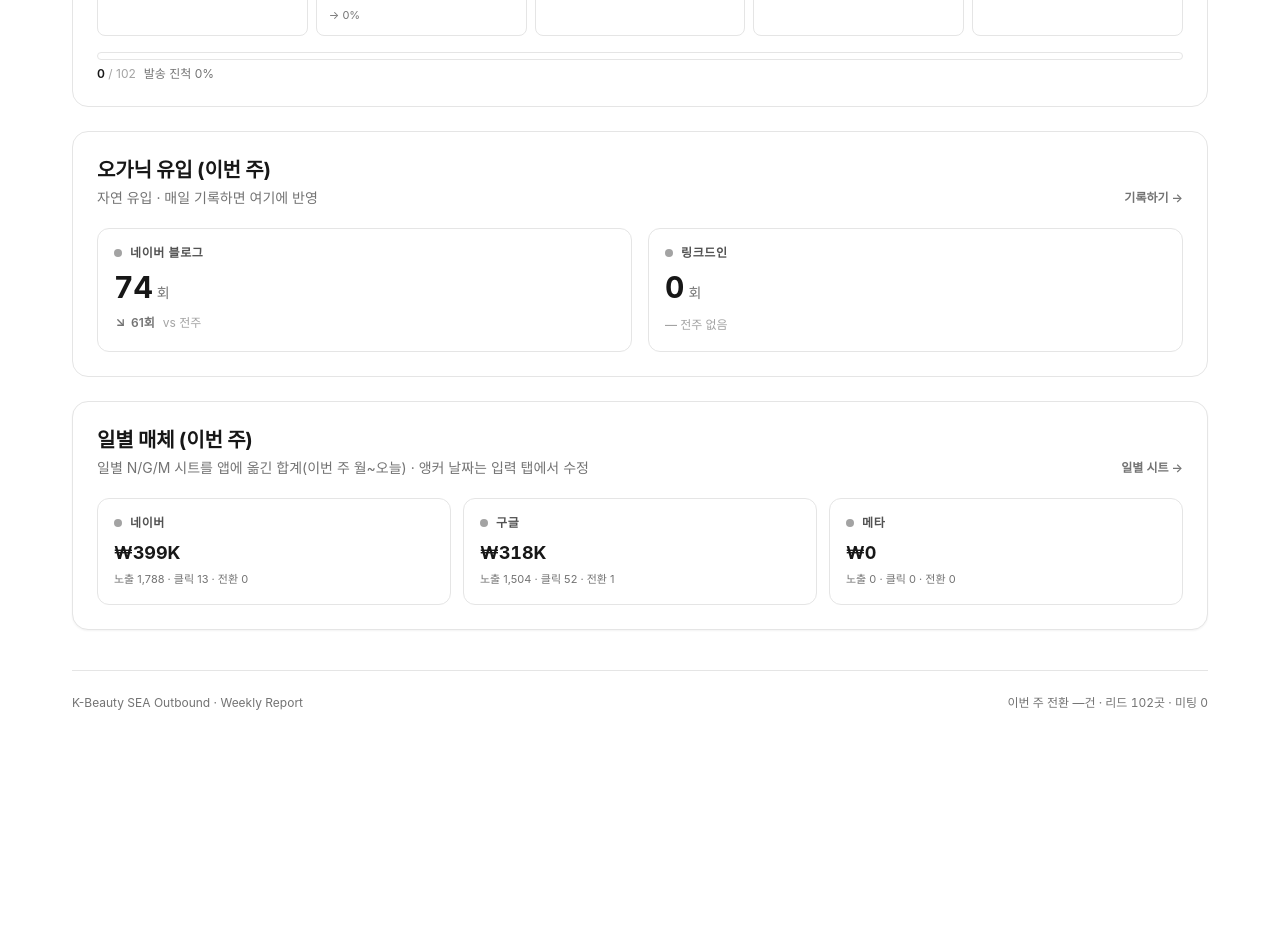
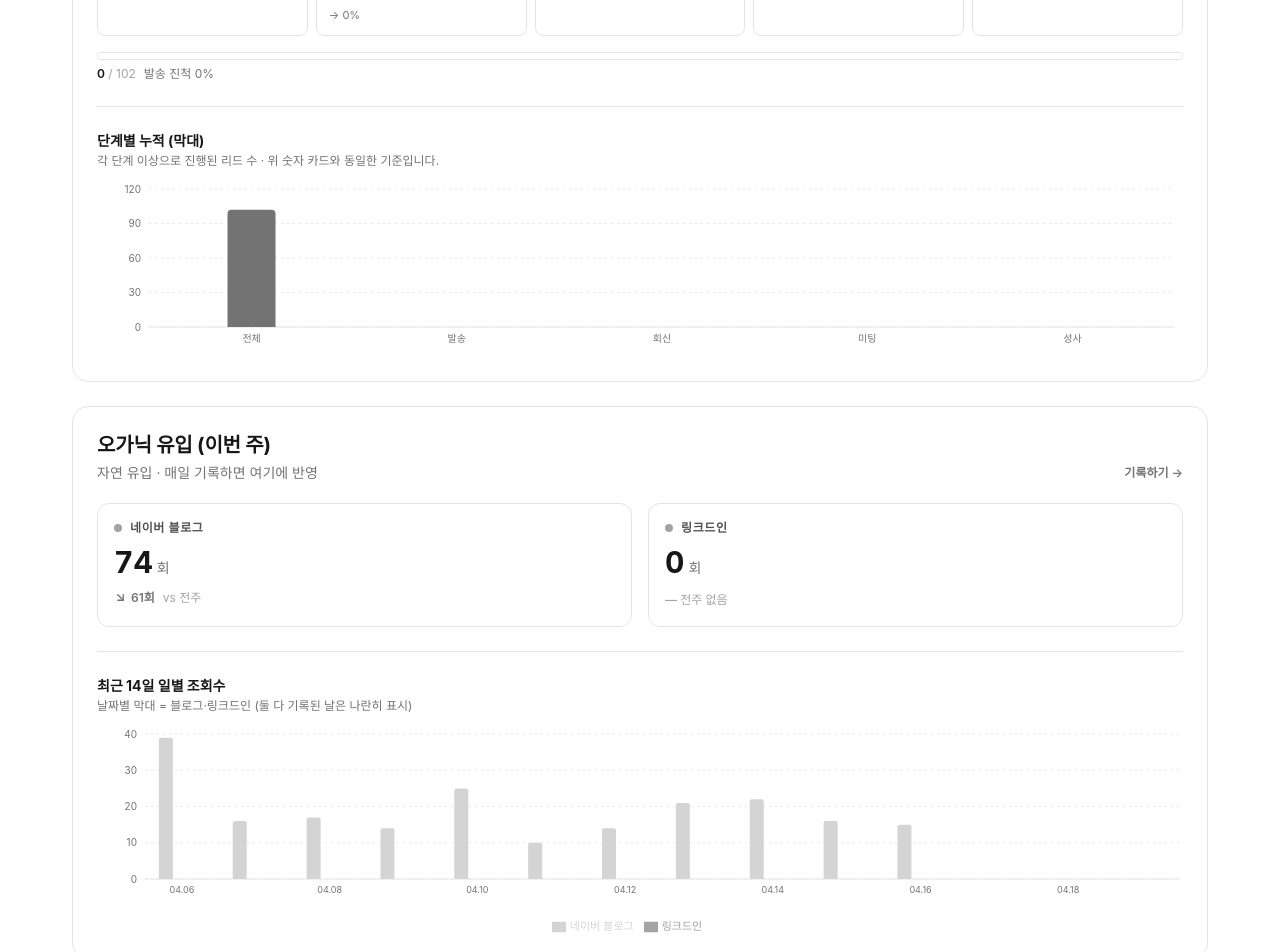
Before and after one commit to kimdododo/my_awesome_project, a Next.js app: page / in a window 1280 px wide. Shown: the part 1280-2232 px from the top of the page. Before the commit the page ends 2023 px from the top, so only its background shows below. Built offline with nearby package versions, Linux system fonts and the light colour scheme; a web font is replaced by a local one.

Commit message:
Week tab: add funnel and organic bar charts

```diff
--- a/src/app/Dashboard.jsx
+++ b/src/app/Dashboard.jsx
@@ -374,6 +374,30 @@ export default function Dashboard() {
   const blogLastWeek = useMemo(() => blog.filter(b => b.date >= lastWeekStart && b.date <= lastWeekEnd).reduce((s, b) => s + b.views, 0), [blog, lastWeekStart, lastWeekEnd]);
   const linkedinThisWeek = useMemo(() => linkedin.filter(b => b.date >= thisWeekStart && b.date <= todayStr).reduce((s, b) => s + b.views, 0), [linkedin, thisWeekStart, todayStr]);
   const linkedinLastWeek = useMemo(() => linkedin.filter(b => b.date >= lastWeekStart && b.date <= lastWeekEnd).reduce((s, b) => s + b.views, 0), [linkedin, lastWeekStart, lastWeekEnd]);
+
+  const funnelChartData = useMemo(() => ([
+    { key: 'total', label: '전체', count: leads.length },
+    { key: 'sent', label: '발송', count: funnelCumulative.sent },
+    { key: 'replied', label: '회신', count: funnelCumulative.replied },
+    { key: 'meeting', label: '미팅', count: funnelCumulative.meeting },
+    { key: 'won', label: '성사', count: funnelCumulative.won },
+  ]), [leads.length, funnelCumulative]);
+
+  const organicDailySeries = useMemo(() => {
+    const bMap = new Map(blog.map(x => [x.date, x.views]));
+    const lMap = new Map(linkedin.map(x => [x.date, x.views]));
+    const rows = [];
+    for (let i = 13; i >= 0; i--) {
+      const d = daysBefore(todayStr, i);
+      rows.push({
+        d,
+        label: `${d.slice(5, 7)}.${d.slice(8, 10)}`,
+        blog: bMap.get(d) ?? 0,
+        linkedin: lMap.get(d) ?? 0,
+      });
+    }
+    return rows;
+  }, [blog, linkedin, todayStr]);
 
   const filteredDailyRows = useMemo(() => {
     const rows = dailyChannelFilter === 'all'
@@ -882,6 +906,38 @@ export default function Dashboard() {
                   <span className="ml-2">발송 진척 {fmtPct(funnelCumulative.sent / (leads.length || 1))}</span>
                 </div>
               </div>
+
+              <div className="mt-6 pt-6 border-t border-neutral-200">
+                <div className="mb-3">
+                  <h3 className="text-sm font-bold text-neutral-900">단계별 누적 (막대)</h3>
+                  <p className="text-xs text-neutral-500 mt-0.5">각 단계 이상으로 진행된 리드 수 · 위 숫자 카드와 동일한 기준입니다.</p>
+                </div>
+                <div className="h-44 w-full min-w-0">
+                  <ResponsiveContainer width="100%" height="100%">
+                    <BarChart data={funnelChartData} margin={{ top: 8, right: 8, left: -8, bottom: 0 }}>
+                      <CartesianGrid strokeDasharray="2 4" stroke="#e5e5e5" vertical={false} />
+                      <XAxis
+                        dataKey="label"
+                        tick={{ fontSize: 10, fill: '#737373' }}
+                        axisLine={{ stroke: '#e5e5e5' }}
+                        tickLine={false}
+                        interval={0}
+                      />
+                      <YAxis tick={{ fontSize: 10, fill: '#737373' }} axisLine={false} tickLine={false} allowDecimals={false} />
+                      <Tooltip
+                        contentStyle={{ background: '#fff', border: '1px solid #e5e5e5', borderRadius: 8, fontSize: 12, padding: '8px 12px' }}
+                        labelStyle={{ color: '#171717', marginBottom: 4, fontWeight: 600 }}
+                        formatter={(v) => [`${fmtNum(v)}곳`, '누적']}
+                      />
+                      <Bar dataKey="count" name="리드" radius={[4, 4, 0, 0]} maxBarSize={48}>
+                        {funnelChartData.map((row, i) => (
+                          <Cell key={row.key} fill={i === 0 ? '#737373' : '#d4d4d4'} />
+                        ))}
+                      </Bar>
+                    </BarChart>
+                  </ResponsiveContainer>
+                </div>
+              </div>
             </Card>
 
             {/* 오가닉 요약 */}
@@ -908,6 +964,39 @@ export default function Dashboard() {
                   </div>
                   <div className="text-3xl font-bold tabular-nums text-neutral-900">{fmtNum(linkedinThisWeek)}<span className="text-sm text-neutral-500 ml-1 font-normal">회</span></div>
                   <div className="mt-1.5"><Delta curr={linkedinThisWeek} prev={linkedinLastWeek} unit="회" small /></div>
+                </div>
+              </div>
+
+              <div className="mt-6 pt-6 border-t border-neutral-200">
+                <div className="mb-3">
+                  <h3 className="text-sm font-bold text-neutral-900">최근 14일 일별 조회수</h3>
+                  <p className="text-xs text-neutral-500 mt-0.5">날짜별 막대 = 블로그·링크드인 (둘 다 기록된 날은 나란히 표시)</p>
+                </div>
+                <div className="h-52 w-full min-w-0">
+                  <ResponsiveContainer width="100%" height="100%">
+                    <BarChart data={organicDailySeries} margin={{ top: 8, right: 4, left: -12, bottom: 0 }}>
+                      <CartesianGrid strokeDasharray="2 4" stroke="#e5e5e5" vertical={false} />
+                      <XAxis
+                        dataKey="label"
+                        tick={{ fontSize: 9, fill: '#737373' }}
+                        axisLine={{ stroke: '#e5e5e5' }}
+                        tickLine={false}
+                        interval={1}
+                      />
+                      <YAxis tick={{ fontSize: 10, fill: '#737373' }} axisLine={false} tickLine={false} allowDecimals={false} />
+                      <Tooltip
+                        contentStyle={{ background: '#fff', border: '1px solid #e5e5e5', borderRadius: 8, fontSize: 12, padding: '8px 12px' }}
+                        labelFormatter={(_, p) => {
+                          const d = p?.[0]?.payload?.d;
+                          return d ? fmtKoreanDate(d) : '';
+                        }}
+                        formatter={(v, name) => [fmtNum(v) + '회', name]}
+                      />
+                      <Legend wrapperStyle={{ fontSize: 11, paddingTop: 8 }} />
+                      <Bar dataKey="blog" name="네이버 블로그" fill="#d4d4d4" radius={[2, 2, 0, 0]} maxBarSize={14} />
+                      <Bar dataKey="linkedin" name="링크드인" fill="#a3a3a3" radius={[2, 2, 0, 0]} maxBarSize={14} />
+                    </BarChart>
+                  </ResponsiveContainer>
                 </div>
               </div>
             </Card>
```
